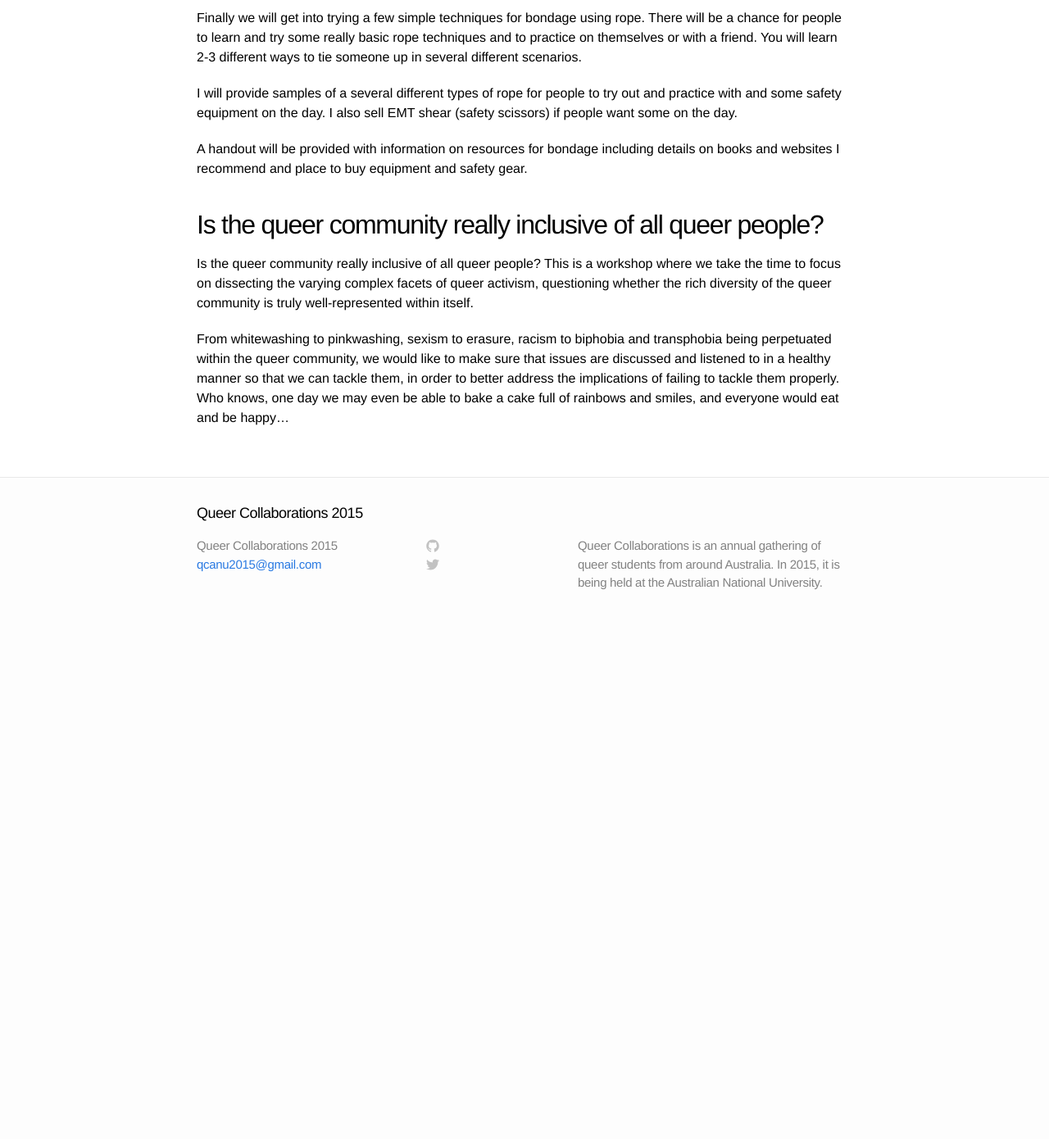
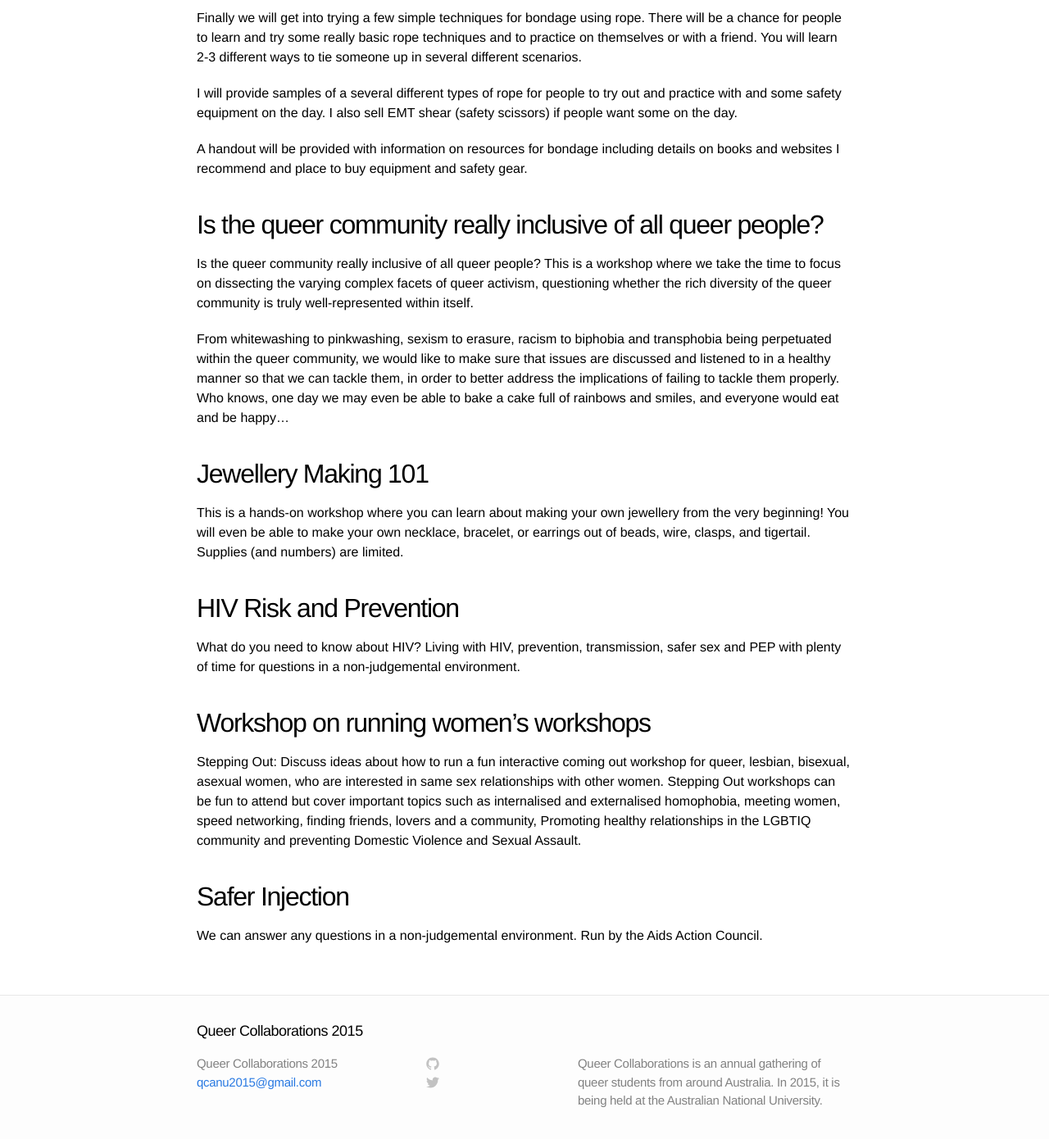
Before and after one commit to QueerCollaborations2015/website, a Jekyll site: the page built from workshops.md, in a window 1280 px wide and 1400 px high, scrolled down 9868 px. Shown: the top 1390 px of the window at 82% size. Built offline with Jekyll 4.4.1, drawn with Linux system fonts in a browser that asks for light colours; before the commit the page ends 10636 px from its top, so only the background shows below that.

Commit message:
More workshops

```diff
--- a/workshops.md
+++ b/workshops.md
@@ -257,3 +257,19 @@ A handout will be provided with information on resources for bondage including d
 Is the queer community really inclusive of all queer people? This is a workshop where we take the time to focus on dissecting the varying complex facets of queer activism, questioning whether the rich diversity of the queer community is truly well-represented within itself.
 
 From whitewashing to pinkwashing, sexism to erasure, racism to biphobia and transphobia being perpetuated within the queer community, we would like to make sure that issues are discussed and listened to in a healthy manner so that we can tackle them, in order to better address the implications of failing to tackle them properly. Who knows, one day we may even be able to bake a cake full of rainbows and smiles, and everyone would eat and be happy...
+
+## Jewellery Making 101
+
+This is a hands-on workshop where you can learn about making your own jewellery from the very beginning! You will even be able to make your own necklace, bracelet, or earrings out of beads, wire, clasps, and tigertail. Supplies (and numbers) are limited.
+
+## HIV Risk and Prevention
+
+What do you need to know about HIV?  Living with HIV, prevention, transmission, safer sex and PEP with plenty of time for questions in a non-judgemental environment.
+
+## Workshop on running women's workshops
+
+Stepping Out: Discuss ideas about how to run a fun interactive coming out workshop for queer, lesbian, bisexual, asexual women, who are interested in same sex relationships with other women. Stepping Out workshops can be fun to attend but cover  important topics such as internalised and externalised homophobia, meeting women, speed networking, finding friends, lovers and a community, Promoting healthy relationships in the LGBTIQ community and preventing Domestic Violence and Sexual Assault.
+
+## Safer Injection
+
+We can answer any questions in a non-judgemental environment.  Run by the Aids Action Council.
```
